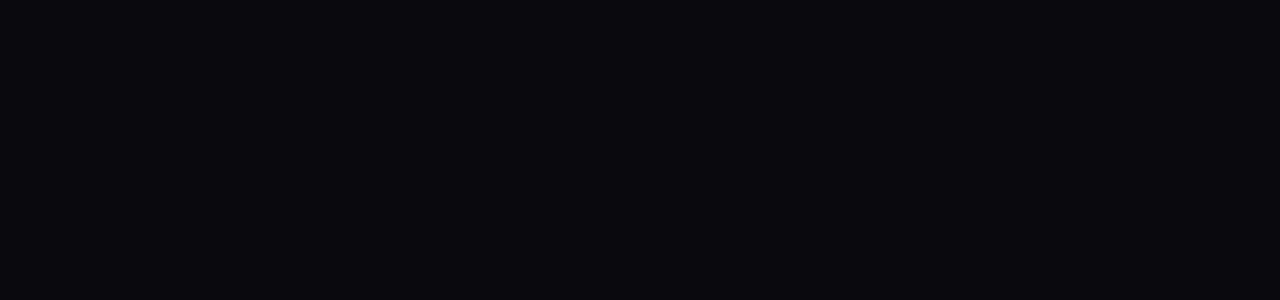
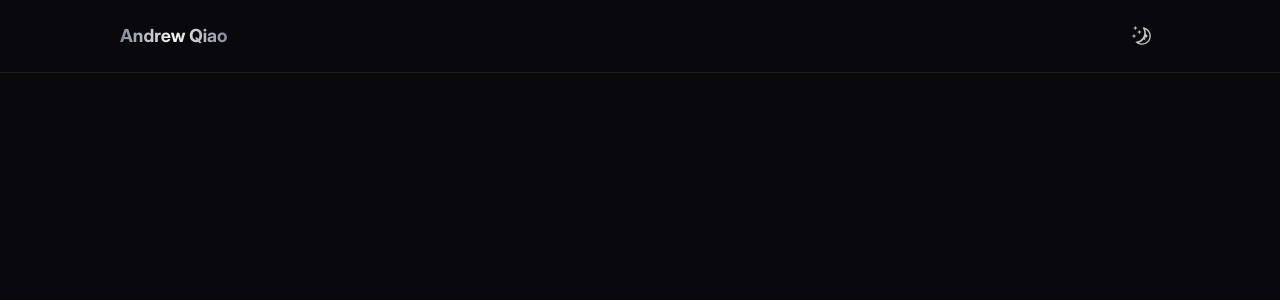
Before and after one commit to qiaoandrew/andrewqiao.com, a Next.js app: page / in a window 1280 px wide. Shown: the top 300 px of the page. Built offline with nearby package versions, Linux system fonts and the light colour scheme.

Commit message:
add theme toggle and menu toggle

```diff
--- a/package.json
+++ b/package.json
@@ -9,6 +9,8 @@
     "lint": "next lint"
   },
   "dependencies": {
+    "@radix-ui/react-icons": "^1.3.0",
+    "@radix-ui/react-slot": "^1.0.2",
     "class-variance-authority": "^0.7.0",
     "clsx": "^2.1.0",
     "lucide-react": "^0.303.0",
--- a/src/app/globals.css
+++ b/src/app/globals.css
@@ -10,7 +10,7 @@
     --primary-foreground: 0 0% 77%;
     --secondary-foreground: 215 4% 62%;
     --muted-foreground: 215 4% 43%;
-    --border: 241 1 12%;
+    --border: 241 1% 12%;
     --ring: 240 5% 27%;
   }
 
@@ -21,7 +21,8 @@
     --primary-foreground: 0 0% 77%;
     --secondary-foreground: 215 4% 62%;
     --muted-foreground: 215 4% 43%;
-    --border: 241 1 12%;
+    --accent: 241 1% 12%;
+    --border: 241 1% 12%;
     --ring: 240 5% 27%;
   }
 
@@ -29,3 +30,9 @@
     @apply box-border;
   }
 }
+
+@layer utilities {
+  .container {
+    @apply mx-auto px-5 max-w-[1080px];
+  }
+}
--- a/src/app/layout.tsx
+++ b/src/app/layout.tsx
@@ -4,6 +4,7 @@
 import { cn } from "@/lib/utils";
 import { inter, interDisplay } from "@/lib/fonts";
 import Providers from "@/components/providers/Providers";
+import Header from "@/components/navigation/Header";
 
 export const metadata: Metadata = {
   title: "Andrew Qiao",
@@ -21,7 +22,10 @@
       <body
         className={cn("bg-background", inter.variable, interDisplay.variable)}
       >
-        <Providers>{children}</Providers>
+        <Providers>
+          <Header />
+          {children}
+        </Providers>
       </body>
     </html>
   );
--- /dev/null
+++ b/src/components/navigation/Header.tsx
@@ -0,0 +1,21 @@
+import Link from "next/link";
+
+import GradientText from "@/components/typography/GradientText";
+import MenuToggle from "@/components/navigation/MenuToggle";
+import ThemeToggle from "@/components/navigation/ThemeToggle";
+
+export default function Header() {
+  return (
+    <header className="fixed inset-x-0 top-0 z-50 border-b border-b-border">
+      <div className="container h-14 md:h-18 flex items-center justify-between">
+        <Link href="/" className="font-display text-4.5 font-bold">
+          <GradientText>Andrew Qiao</GradientText>
+        </Link>
+        <div className="flex gap-4 items-center">
+          <ThemeToggle />
+          <MenuToggle />
+        </div>
+      </div>
+    </header>
+  );
+}
--- /dev/null
+++ b/src/components/navigation/MenuToggle.tsx
@@ -0,0 +1,30 @@
+"use client";
+
+import { useState } from "react";
+
+import { cn } from "@/lib/utils";
+
+export default function MenuToggle() {
+  const [isOpen, setIsOpen] = useState(false);
+
+  return (
+    <button
+      onClick={() => setIsOpen((prev) => !prev)}
+      className="flex flex-col gap-[5px] md:hidden"
+    >
+      <div
+        className={cn(
+          "h-[5px] w-[22px] rounded-full transition-transform duration-200 ease-out dark:bg-dark-text-gradient",
+          isOpen ? "translate-x-[10px]" : "",
+        )}
+      />
+      <div className="h-[5px] w-8 rounded-full dark:bg-dark-text-gradient" />
+      <div
+        className={cn(
+          "h-[5px] w-[22px] self-end rounded-full transition-transform duration-200 ease-out dark:bg-dark-text-gradient",
+          isOpen ? "-translate-x-[10px]" : "",
+        )}
+      />
+    </button>
+  );
+}
--- /dev/null
+++ b/src/components/navigation/ThemeToggle.tsx
@@ -0,0 +1,28 @@
+"use client";
+
+import { useTheme } from "next-themes";
+import { MoonIcon, SunIcon } from "@radix-ui/react-icons";
+
+import { Button } from "@/components/ui/Button";
+
+export default function ThemeToggle() {
+  const { theme, setTheme } = useTheme();
+
+  const changeTheme = () => {
+    if (theme === "light") {
+      setTheme("dark");
+    } else {
+      setTheme("light");
+    }
+  };
+
+  return (
+    <Button variant="ghost" size="icon-lg" onClick={changeTheme}>
+      {theme === "light" ? (
+        <SunIcon className="text-primary-foreground w-5 h-5" />
+      ) : (
+        <MoonIcon className="text-primary-foreground w-5 h-5" />
+      )}
+    </Button>
+  );
+}
--- a/src/components/providers/Providers.tsx
+++ b/src/components/providers/Providers.tsx
@@ -12,6 +12,7 @@
       attribute="class"
       defaultTheme="dark"
       themes={["light", "dark"]}
+      disableTransitionOnChange
     >
       {children}
     </ThemeProvider>
--- /dev/null
+++ b/src/components/typography/GradientText.tsx
@@ -0,0 +1,11 @@
+type GradientTextProps = {
+  children: React.ReactNode;
+};
+
+export default function GradientText({ children }: GradientTextProps) {
+  return (
+    <span className="inline-block dark:bg-dark-text-gradient bg-clip-text text-transparent">
+      {children}
+    </span>
+  );
+}
--- /dev/null
+++ b/src/components/ui/Button.tsx
@@ -0,0 +1,51 @@
+import * as React from "react";
+import { Slot } from "@radix-ui/react-slot";
+import { cva, type VariantProps } from "class-variance-authority";
+
+import { cn } from "@/lib/utils";
+
+const buttonVariants = cva(
+  "relative inline-flex items-center justify-center whitespace-nowrap font-medium transition-colors duration-200 focus-visible:outline-none focus-visible:ring-1 focus-visible:ring-ring disabled:pointer-events-none disabled:opacity-40 disabled:cursor-not-allowed",
+  {
+    variants: {
+      variant: {
+        default: "bg-dark-button-gradient",
+        ghost: "bg-transparent hover:bg-accent",
+      },
+      size: {
+        sm: "rounded-2 px-2 py-1 text-3.5",
+        md: "rounded-2.5 px-4 py-2 text-3.5",
+        lg: "rounded-3 px-4.5 py-2.5 text-4",
+        "icon-sm": "rounded-1.5 h-6 w-6",
+        "icon-md": "rounded-1.5 h-7 w-7",
+        "icon-lg": "rounded-2 h-9 w-9",
+      },
+    },
+    defaultVariants: {
+      variant: "default",
+      size: "md",
+    },
+  },
+);
+
+export interface ButtonProps
+  extends React.ButtonHTMLAttributes<HTMLButtonElement>,
+    VariantProps<typeof buttonVariants> {
+  asChild?: boolean;
+}
+
+const Button = React.forwardRef<HTMLButtonElement, ButtonProps>(
+  ({ className, variant, size, asChild = false, ...props }, ref) => {
+    const Comp = asChild ? Slot : "button";
+    return (
+      <Comp
+        className={cn(buttonVariants({ variant, size, className }))}
+        ref={ref}
+        {...props}
+      />
+    );
+  },
+);
+Button.displayName = "Button";
+
+export { Button, buttonVariants };
--- a/tailwind.config.ts
+++ b/tailwind.config.ts
@@ -8,6 +8,30 @@
   ],
   darkMode: "class",
   theme: {
+    borderRadius: {
+      none: "0",
+      px: "1px",
+      "0.5": "2px",
+      1: "4px",
+      "1.5": "6px",
+      2: "8px",
+      "2.5": "10px",
+      3: "12px",
+      4: "16px",
+      5: "20px",
+      6: "24px",
+      7: "28px",
+      8: "32px",
+      9: "36px",
+      10: "40px",
+      11: "44px",
+      12: "48px",
+      13: "52px",
+      14: "56px",
+      15: "60px",
+      16: "64px",
+      full: "9999px",
+    },
     colors: {
       transparent: "transparent",
       background: "hsl(var(--background))",
@@ -22,6 +46,7 @@
       muted: {
         foreground: "hsl(var(--muted-foreground))",
       },
+      accent: "hsl(var(--accent))",
       border: "hsl(var(--border))",
       ring: "hsl(var(--ring))",
     },
@@ -40,6 +65,19 @@
       9: ["36px", "48px"],
       10: ["40px", "52px"],
       12: ["48px", "60px"],
+    },
+    screens: {
+      "3xs": "300px",
+      "2xs": "360px",
+      xs: "480px",
+      sm: "640px",
+      md: "768px",
+      lg: "840px",
+      xl: "1024px",
+      "2xl": "1280px",
+      "3xl": "1400px",
+      "4xl": "1600px",
+      "5xl": "1800px",
     },
     extend: {
       animation: {
@@ -74,6 +112,9 @@
           to: { opacity: "0" },
         },
       },
+      spacing: {
+        18: "72px",
+      },
     },
   },
   plugins: ["prettier-plugin-tailwind", require("tailwindcss-animate")],
```
Also changed, not shown: 1 other file (tests, documents, lock files or other folders).
